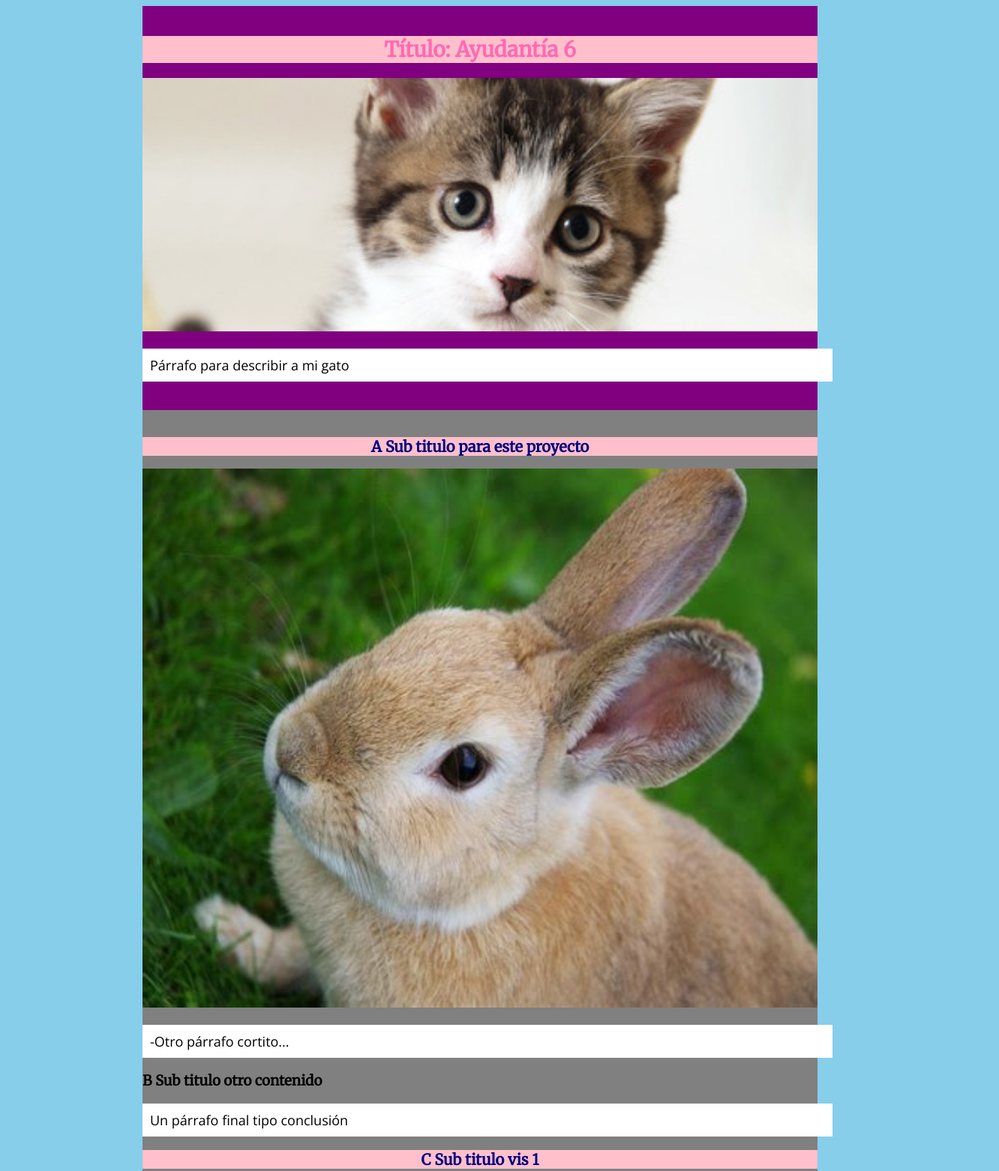
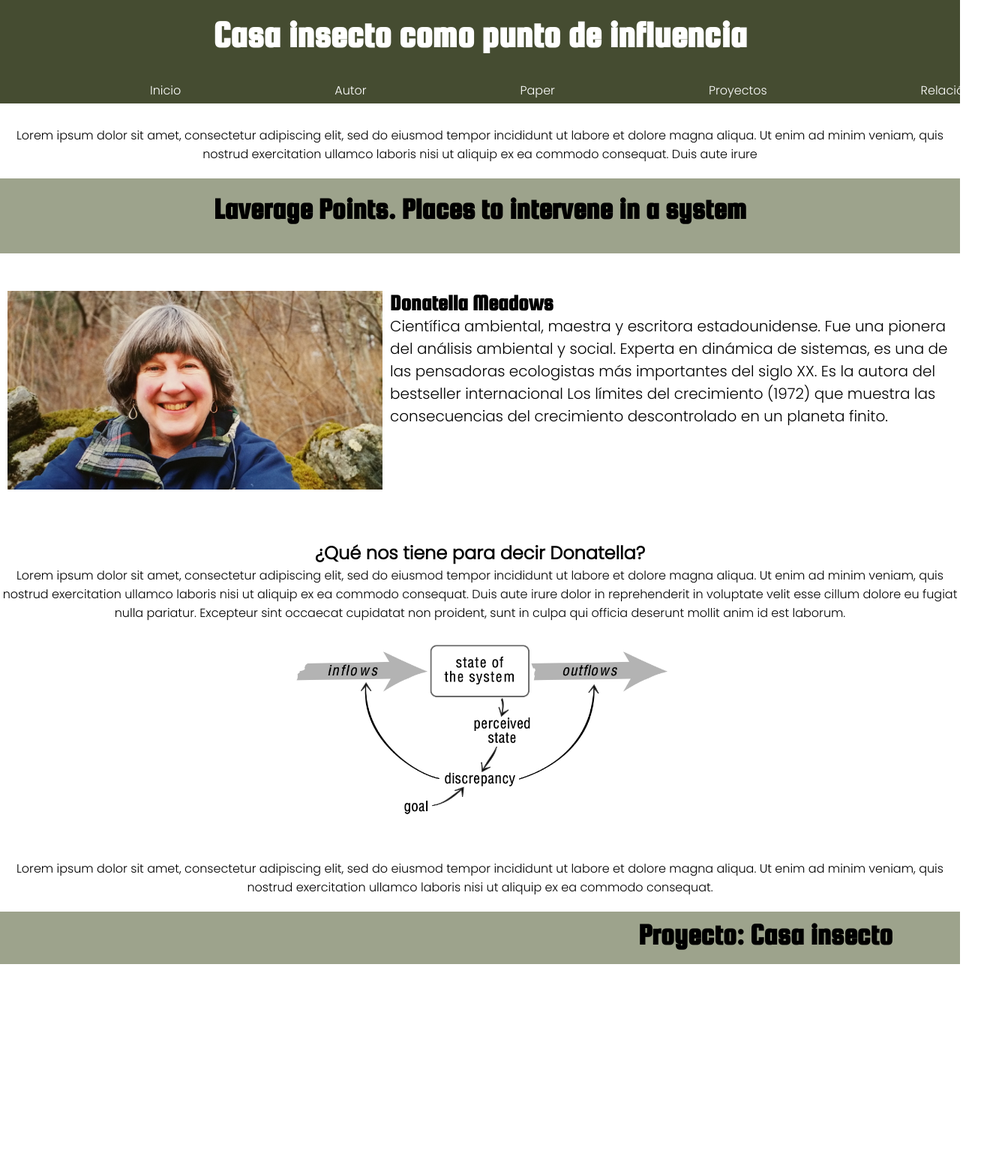
Before and after one commit to deboneumann/m02-g11, a plain HTML site: page index.html in a window 1280 px wide. Shown: the top 1562 px of the page at 75% size, 1332 px wide, since content can reach past the window. After the commit the page ends 1286 px from the top, so only its background shows below. Drawn offline with nearby package versions, Linux system fonts and the light colour scheme.

Commit message:
Add files via upload
html y style de la página

```diff
--- a/index.html
+++ b/index.html
@@ -2,78 +2,66 @@
 <html>
 <head>
 	<meta charset="utf-8">
-	<!-- Nombre en pestaña  -->
-	<title>DTS</title>
-	<!-- Importar hoja de estilo  -->
-	<link rel="stylesheet" href="style.css">
-	<!-- Importar tipografías-->
-	<link rel="preconnect" href="https://fonts.googleapis.com">
-	<link rel="preconnect" href="https://fonts.gstatic.com" crossorigin>
-	<link href="https://fonts.googleapis.com/css2?family=Merriweather&family=Open+Sans:wght@300&display=swap" rel="stylesheet">
-
+	<meta name="viewport" content="width=device-width, initial-scale=1">
+	<link rel="stylesheet" type="text/css" href="style.css">
+	<title>paper</title>
 </head>
-
-<header> <!-- En el header va el encabezado de nuestra pagina-->
+<body>
 
 
-	<div id="introduccion">
-		<h1>Título: Ayudantía 6</h1>
-		<img src="img/imagen01.jpg">
-		<p>Párrafo para describir a mi gato</p>
-	</div>
 
 
+<header> <h1>Casa insecto como punto de influencia</h1>
+
+
+
+
+<nav>
+<li><a href="#">Inicio</a></li>
+<li><a href="#">Autor</a></li>
+<li><a href="https://donellameadows.org/wp-content/userfiles/Leverage_Points.pdf">Paper</a></li>
+<li><a href="#">Proyectos</a></li>
+<li><a href="#">Relación</a></li>
+</nav>
 </header>
 
+<div class="texto">
+<p>Lorem ipsum dolor sit amet, consectetur adipiscing elit, sed do eiusmod tempor incididunt ut labore et dolore magna aliqua. Ut enim ad minim veniam, quis nostrud exercitation ullamco laboris nisi ut aliquip ex ea commodo consequat. Duis aute irure  </p>
+</div>
 
-<body> <!-- En el body va el cuerpo de nuestra pagina -->
+<div class="texto2">
+
+<h1>Laverage Points. Places to intervene in a system</h1>
+
+</div>
 
 
-	<div id="contenedor">
-
-		<h2>A Sub titulo para este proyecto</h2>
-				<img src="img/imagen02.jpg">
-		<p>-Otro párrafo cortito...</p>
-
-		<h3>B Sub titulo otro contenido</h3>
-		<p>Un párrafo final tipo conclusión</p>
-
-		<h2>C Sub titulo vis 1</h2>
-		<img src="img/vis01.jpg">
-		<p>Un párrafo explicativo</p>
-
-		<h2>D Sub titulo vis 2</h3>
-		<object data="img/vis02.svg" type="image/svg+xml"></object>
-		<p>Un párrafo explicativo</p>
-
-	</div><!-- cierre div contenedor -->
+<img src="donatella.jpeg" alt="dona" width="500px" class="donatella">
 
 
-	<div id="desarrollo">
-		otro div
-	</div>
+<div class="bio">
+<h2>Donatella Meadows</h2>
+<p>Científica ambiental, maestra y escritora estadounidense. Fue una pionera del análisis ambiental y social. Experta en dinámica de sistemas, es una de las pensadoras ecologistas más importantes del siglo XX. Es la autora del bestseller internacional Los límites del crecimiento (1972) que muestra las consecuencias del crecimiento descontrolado en un planeta finito.</p>
+</div>
 
 
-	<div id="conclusion">
-		otro div mas...
-	</div>
+<div class="titulo">
+<h2>¿Qué nos tiene para decir Donatella?</h2>
+<p>Lorem ipsum dolor sit amet, consectetur adipiscing elit, sed do eiusmod tempor incididunt ut labore et dolore magna aliqua. Ut enim ad minim veniam, quis nostrud exercitation ullamco laboris nisi ut aliquip ex ea commodo consequat. Duis aute irure dolor in reprehenderit in voluptate velit esse cillum dolore eu fugiat nulla pariatur. Excepteur sint occaecat cupidatat non proident, sunt in culpa qui officia deserunt mollit anim id est laborum.</p>
+</div>
 
-	</div>
+<div class="esquema">
+<img src="esquema.png" alt="esquema" width="500px;" class="esquema">
+</div>
 
+<div class="parrafo">
+<p>Lorem ipsum dolor sit amet, consectetur adipiscing elit, sed do eiusmod tempor incididunt ut labore et dolore magna aliqua. Ut enim ad minim veniam, quis nostrud exercitation ullamco laboris nisi ut aliquip ex ea commodo consequat.</p>
+</div>
+
+<div class="franja">
+<h1>Proyecto: Casa insecto </h1>
+</div>
+
+</div>
 </body>
-
-
-<footer>   <!-- En el footer va el pie de pagina de nuestra web -->
-
-	<div class="info-footer">
-		<ul class="lista-footer">
-	    	<li><a href="/">Twitter</a></li>
-	    	<li><a href="/">Instagram</a></li>
-	    	<li><a href="/">Facebook</a></li>
-		</ul>
-	</div>
-
-</footer>
-
-
 </html>
--- a/style.css
+++ b/style.css
@@ -1,91 +1,95 @@
 
-body{ /* body selecciona el cuerpo general y lo pinta */
-	background-color: skyblue; /* https://www.w3schools.com/colors/colors_names.asp */
-	font-family: 'Open Sans', sans-serif;
-			}
+  @import url('https://fonts.googleapis.com/css2?family=Poppins:wght@300&family=Squada+One&display=swap');
 
-#introduccion{/* selecciona el div y lo pinta */
-	width: 900px;
-	padding: 20px 0px;
-	margin: 0px;
-	background: purple;
-	margin: 0 auto; /* centrar elementos dentro de este div */
-	float: center;  /* otras opciones son left, right */
+
+* {margin: 0px;
+padding: 0px;
+box-sizing: border-box;}
+
+body {background-color: white;
+font-family: Poppins;}
+
+header {
+   background-color: #454C31;
+  color: white;
+  position: sticky;
 }
 
-#contenedor{/* selecciona el div y lo pinta */
-	width: 900px;
-	padding: 20px 0px;
-	margin: 0px;
-	background: gray;
-	margin: 0 auto; /* centrar elementos dentro de este div */
-	float: center;  /* otras opciones son left, right */
-}
 
-div{/* selecciona el div y lo pinta */
-	width: 820px;
-	padding: 20px;
-	margin: 20px 20px;
-	background: white;
-}
-#desarrollo{/* selecciona el id y lo pinta */
-	background-color: orange;
-	}
+header h1 {text-align: center;
+  padding-top: 20px;
+padding-bottom: 30px;
+font-family: Squada One;
+font-size: 50px;}
 
-h1{/* selecciona el header o titulo 1 y lo pinta */
-	background-color: pink;
-	width: 100%;
-	padding: 0px;
-	margin: 20px 0px;
-	border: 0px solid blue;
-	font-size: 28px;
-	color: hotpink;
-	text-align: center;
-	font-family: 'Merriweather', serif;
-	}
+ nav {display: flex;}
 
-h2 {/* selecciona el header o titulo 3 y lo pinta */
-	background: pink;
-	font-size: 20px;
-	color: navy;
-	font-family: 'Merriweather', serif;
-	text-align: center;
-	}
+ nav li {display: inline-block;
+        list-style-type: none;
+        text-align: center;
+        color: white;
+         font-family: Poppins;}
 
-h3 {
-	font-family: 'Merriweather', serif;
-}
+nav li a {text-decoration: none;
+      display: flex;
+     font-size: 1,5rem;
+        list-style-type: none;
+        text-align: center;
+        color: white;
+        padding: 5px;
+        padding-left: 200px;}
 
-p {/* selecciona el parrafo y lo pinta */
-	background-color: white;
-	width: 100%;
-	padding: 10px;
-	font-size: 18px;
-	}
+.texto {text-align: center;
+padding-top: 30px;
+padding-bottom: 20px;}
 
-img{/* selecciona las imagenes y las formatea */
-	border: 0px solid gray;
-	width: 100%;
-	}
+.texto2 {display: block;
+         height: 100px;
+        width: auto;
+        background-color: #9DA38C;
+         padding-top: 20px;
+        text-align: center;
+        font-family: Squada One;
+        font-size: 20px;}
 
 
-.info-footer {
-  display: flex;
-  width: 100%;
-  background-color: #002a38;
-  line-height: 1.3;
-  font-family: Menlo, monospace;
-}
+.donatella { float: left;
+  margin-top: 50px;
+margin-left: 10px;
+margin-right: 10px;}
 
-.lista-footer {
-  display: inline-grid;
-  grid-template-columns: auto auto auto auto auto auto;
-  grid-auto-flow: row;
-  grid-gap: 24px;
-  justify-items: center;
-  margin: auto;
-}
+.bio { display: right;
+      margin-top: 50px;
+      margin-left: 10px;
+      font-family: Squada One;
+      font-size: 20px;}
+.bio p {font-family: Poppins;}
 
-a{
-	color: white;
-}
+.titulo {display: block;
+  margin-top: 150px;
+margin-left: auto;
+margin-left: auto;
+width: auto;
+text-align: center;}
+
+.esquema {display: block;
+  margin-left: auto;
+margin-right: auto;}
+
+.parrafo {display: block;
+  margin-top: 40px;
+margin-left: auto;
+margin-left: auto;
+width: auto;
+text-align: center;
+padding-bottom: 20px;}
+
+.franja {width: auto;
+height: 70px;
+display: block;
+background-color: #9DA38C;
+text-align: right;
+font-size: 20px;
+padding-top: 10px;
+padding-right: 90px;
+font-family: Squada One;}
```
Also changed, not shown: donatella.jpeg (added), esquema.png (added).
